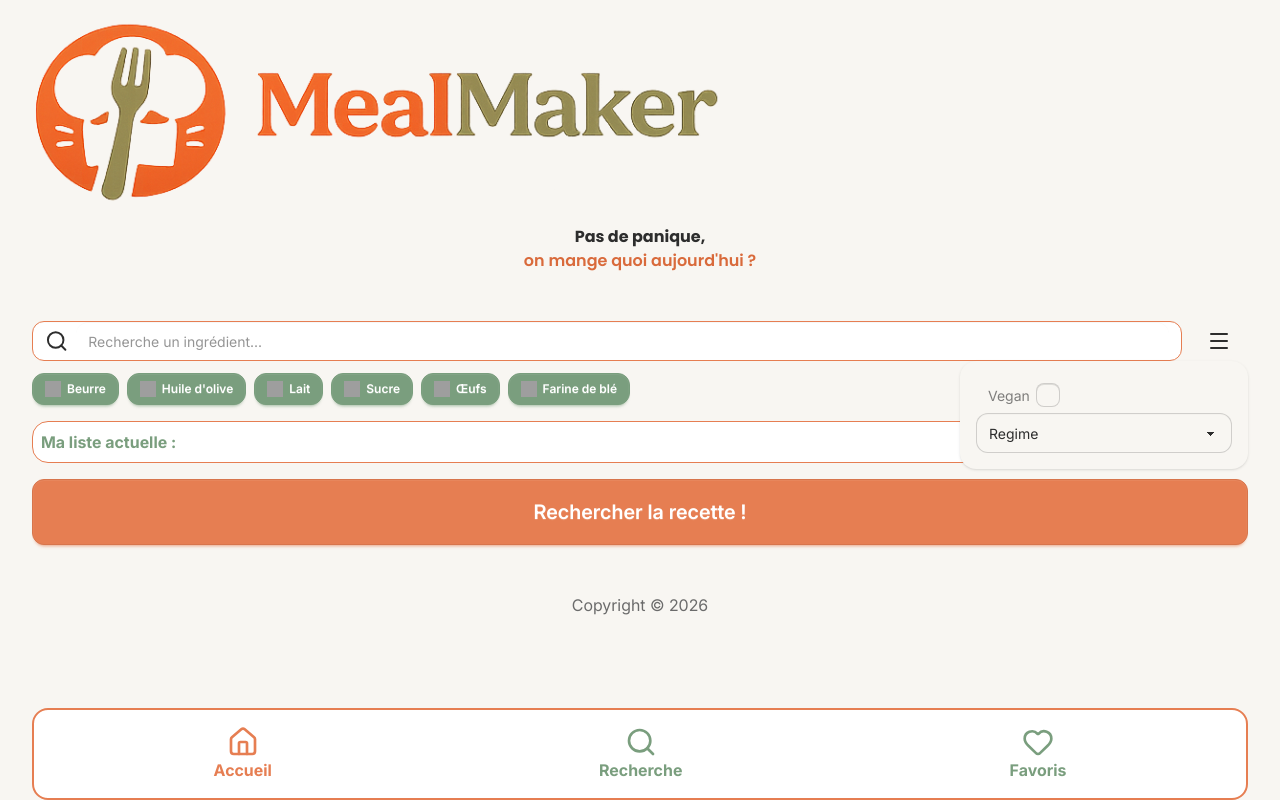
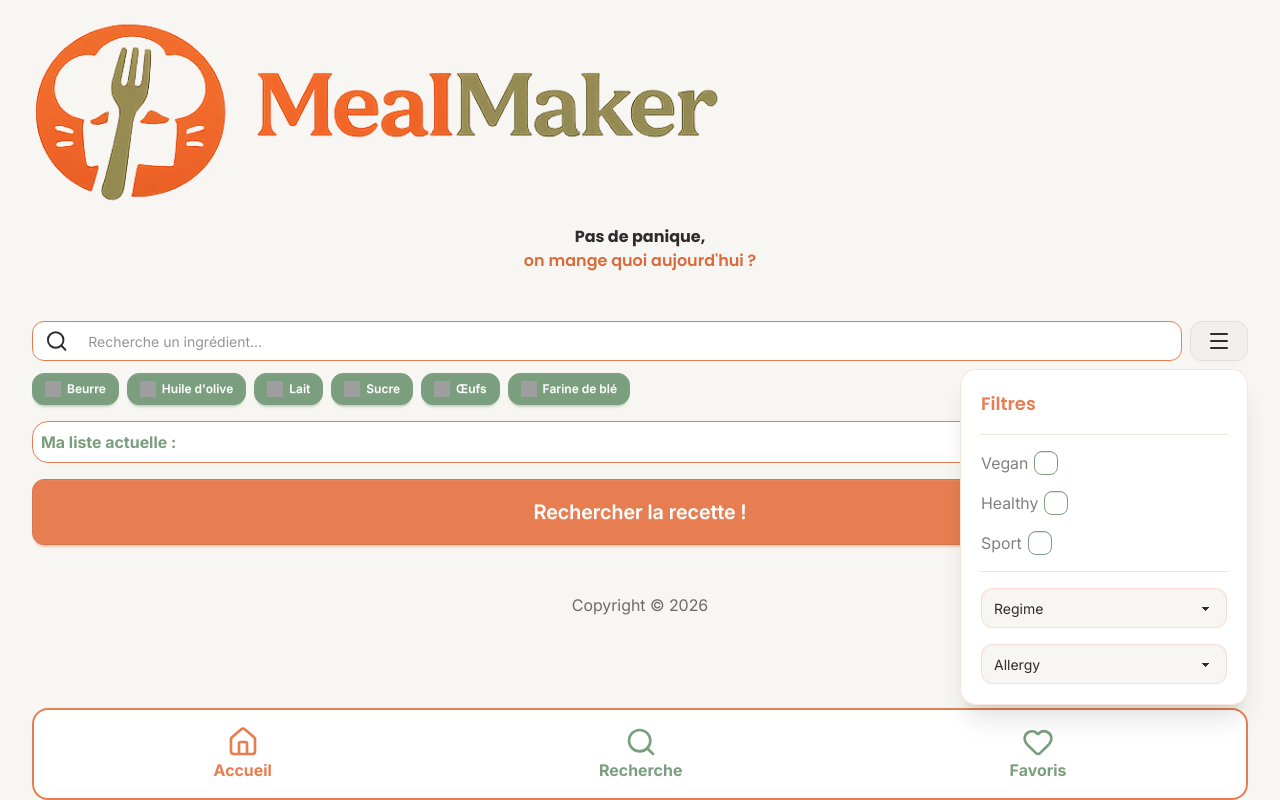
Before and after one commit to WildCodeSchool-2025-09/p2-0526-remote-mealmaker, a React (Vite) app: page / in a window 1280 px wide. Both pictures are taken after a click on the button 1219 px from the left and 341 px from the top of the page. Built offline with nearby package versions, Linux system fonts and the light colour scheme; grey boxes are pictures that could not be loaded.

Commit message:
fix(US03):fix dropdown menu

```diff
--- a/src/components/FilterMenu.tsx
+++ b/src/components/FilterMenu.tsx
@@ -1,47 +1,63 @@
 import { Menu } from "lucide-react";
+import { useState } from "react";
 
 function FilterMenu() {
+	const [isOpen, setIsOpen] = useState(false);
+
 	return (
+		<>
 			<div className="dropdown dropdown-end">
-            <div tabIndex={0} role="button" className="btn">
+				<button
+					type="button"
+					className="btn"
+					onClick={() => setIsOpen(!isOpen)}
+				>
 					<Menu />
-            </div>
-            <ul onClick={(e) => e.stopPropagation()} tabIndex={0}
-                className="dropdown-content menu bg-base-100 rounded-box z-10 w-72 p-4 shadow">
+				</button>
+				{isOpen && (
+					<div>
+						<ul className="absolute right-0 mt-2 w-72 bg-surface border border-primary/20 rounded-box shadow-xl p-5 z-50 space-y-4">
+							<h3 className="font-heading text-lg text-primary font-semibold">
+								Filtres
+							</h3>
+                            <hr className="border-base-300" />
 							<li>
 								<label className="label cursor-pointer">
 									<span> Vegan </span>
-                        <input type='checkbox' className="checkbox"></input>
+									<input type="checkbox" className="checkbox checkbox-secondary" />
 								</label>
 							</li>
 							<li>
 								<label className="label cursor-pointer">
 									<span> Healthy </span>
-                        <input type='checkbox' className="checkbox"></input>
+									<input type="checkbox" className="checkbox checkbox-secondary" />
 								</label>
 							</li>
 							<li>
 								<label className="label cursor-pointer">
 									<span> Sport </span>
-                        <input type='checkbox' className="checkbox"></input>
+									<input type="checkbox" className="checkbox checkbox-secondary" />
 								</label>
 							</li>
+                            <hr className="border-base-300" />
 							<li>
-                    <select onClick={(e) => e.stopPropagation()} className="select select-bordered w-full">
+								<select className="select select-bordered w-full border-primary/20">
 									<option>Regime</option>
 									<option>Vegetarian</option>
 									<option>Gluten free</option>
 								</select>
 							</li>
 							<li>
-                    <select className="select select-bordered w-full">
+								<select className="select select-bordered w-full border-primary/20">
 									<option>Allergy</option>
 									<option>Lactose</option>
 								</select>
 							</li>
 						</ul>
-
-        </div >
-    )
+					</div>
+				)}
+			</div>
+		</>
+	);
 }
 export default FilterMenu;
--- a/src/components/SearchBar.tsx
+++ b/src/components/SearchBar.tsx
@@ -1,6 +1,6 @@
 import { Search } from "lucide-react";
 import { useState } from "react";
-import TestFilterMenu from "./TestFilterMenu";
+import FilterMenu from "./FilterMenu";
 
 const commonIngredients = [
 	{
@@ -90,7 +90,7 @@ function SearchBar({ onAddIngredient }) {
 
 	return (
 		<section className="w-full flex flex-col gap-1 mt-4">
-			<div onClick={(e) => e.stopPropagation()} className="w-full flex justify-between items-center gap-2">
+			<div className="w-full flex justify-between items-center gap-2">
 				<label className="input w-full bg-surface border border-solid border-primary">
 					<Search />
 					<input
@@ -103,7 +103,7 @@ function SearchBar({ onAddIngredient }) {
 						onKeyDown={handleKeyDown}
 					/>
 				</label>
-				<TestFilterMenu />
+				<FilterMenu />
 			</div>
 			{error && <p className="text-error text-sm pl-2">{error}</p>}
 
```
Lines whose indentation alone changed are shown as unchanged.
